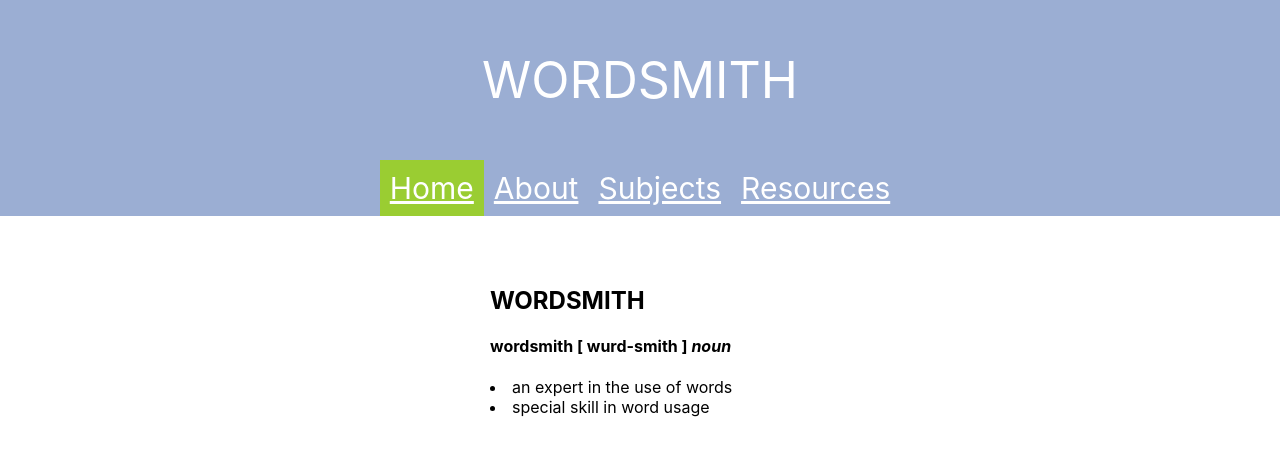
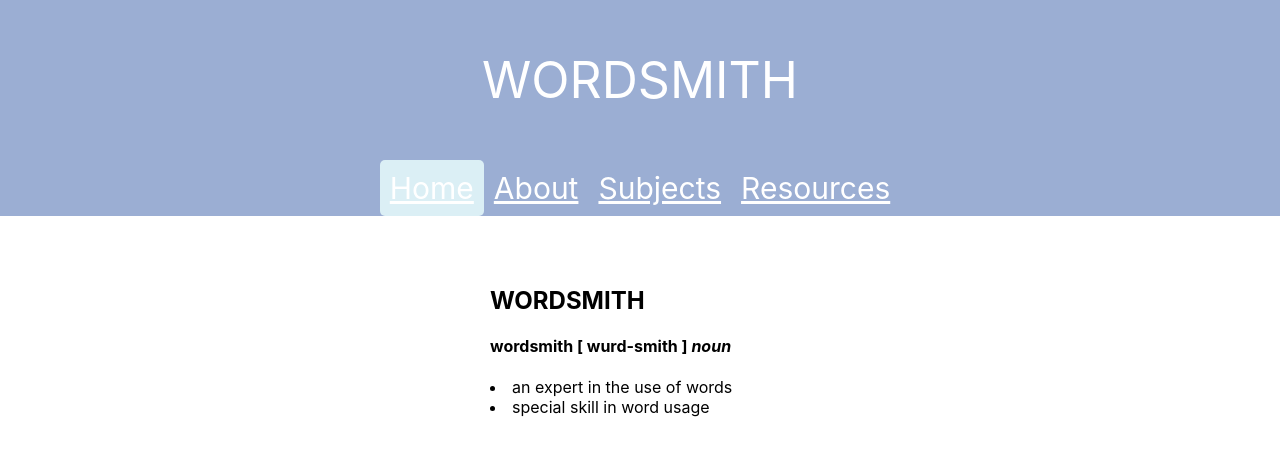
Before and after one commit to devWRM/frontend-wordsmith, a React (Create React App) app: page / in a window 1280 px wide. In both pictures the pointer is over the link "Home". Shown: the top 456 px of the page. Built offline with nearby package versions, Linux system fonts and the light colour scheme; no server answers.

Commit message:
styled anchor hover color & rounded corners

```diff
--- a/src/components/App.css
+++ b/src/components/App.css
@@ -90,12 +90,13 @@ form {
 }
 
 a:hover {
-  background-color: yellowgreen;
+  background-color: rgb(219, 239, 245);
+  border-radius: 5px;
 }
 
 
 
-
+/* background-color: rgb(228, 223, 151); */
 /* background-color: #282c34; */
 
 
```
